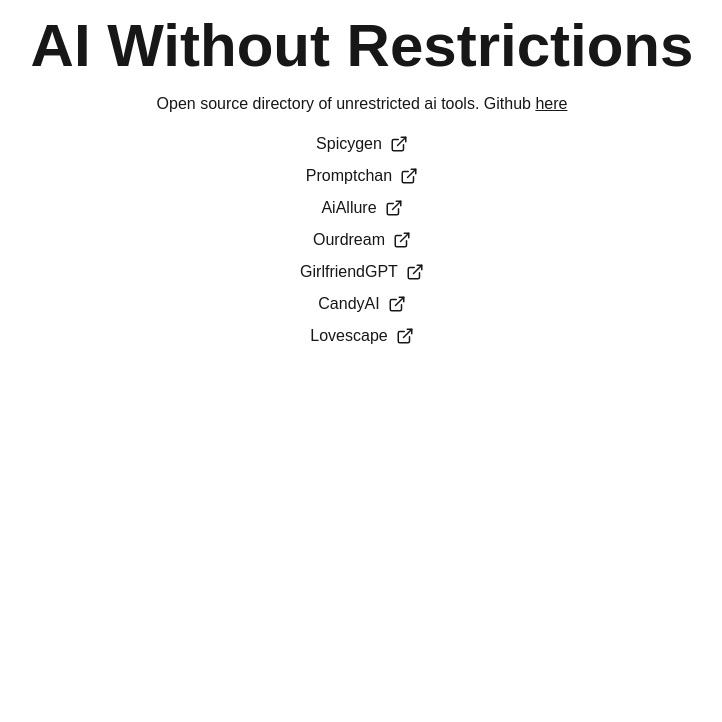
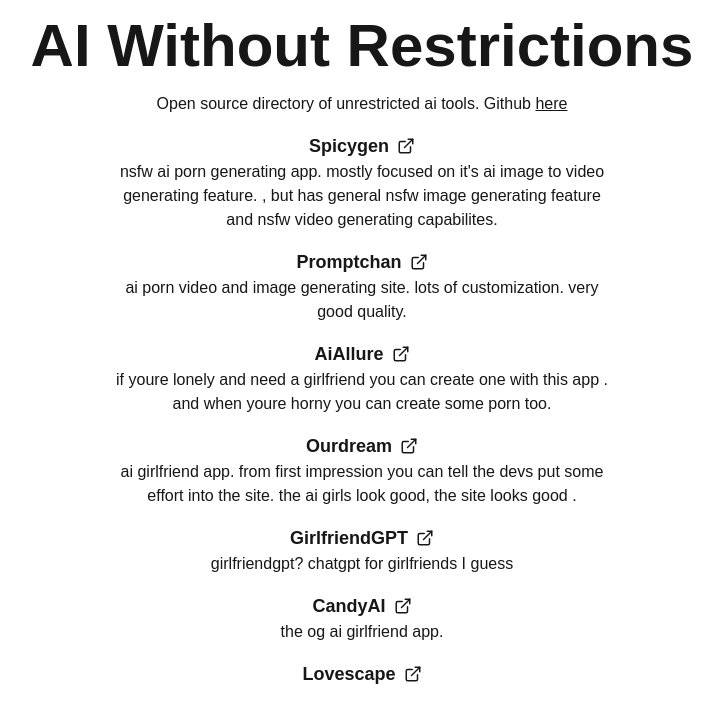
Before and after one commit to newmethids/ai-without-restrictions, a Next.js app: page / in a window 1280 px wide. Shown: the top 722 px of the page, without its empty margins (278-1000 px from the left). Built offline with nearby package versions, Linux system fonts and the light colour scheme.

Commit message:
add some descriptions

```diff
--- a/src/app/sitelist.ts
+++ b/src/app/sitelist.ts
@@ -1,35 +1,43 @@
 type site = {
     name: string,
     link: string,
+    description: string,
 }
 
 export const sitelist: site[] = [
     {
         name: "Spicygen",
-        link: "https://spicygen.ai/?ref=mme3ytq"
+        link: "https://spicygen.ai/?ref=mme3ytq",
+        description: "nsfw ai porn generating app. mostly focused on it's ai image to video generating feature. , but has general nsfw image generating feature and nsfw video generating capabilites."
     },
     {
         name: "Promptchan",
-        link: "https://promptchan.com/m/G1ubXL34SvaTaXMrev0TToWZFsV2/trend?landing=/ai-porn"
+        link: "https://promptchan.com/m/G1ubXL34SvaTaXMrev0TToWZFsV2/trend?landing=/ai-porn",
+        description: "ai porn video and image generating site. lots of customization. very good quality. "
     },
     {
         name: "AiAllure",
-        link: "https://www.aiallure.com/generate-ai-porn-nsfw/videos?ref=2xhQYT48U1BrBFQfgFc7Bohoik1"
+        link: "https://www.aiallure.com/generate-ai-porn-nsfw/videos?ref=2xhQYT48U1BrBFQfgFc7Bohoik1",
+        description: "if youre lonely and need a girlfriend you can create one with this app . and when youre horny you can create some porn too. "
     },
     {
         name: "Ourdream",
-        link: "https://ourdream.ai/generate?ref=nsfwgen"
+        link: "https://ourdream.ai/generate?ref=nsfwgen",
+        description: "ai girlfriend app. from first impression you can tell the devs put some effort into the site. the ai girls look good, the site looks good ."
     },
     {
         name: "GirlfriendGPT",
-        link: "https://t.mbsrv2.com/367665/7477?popUnder=true&aff_sub5=SF_006OG000004lmDN"
+        link: "https://t.mbsrv2.com/367665/7477?popUnder=true&aff_sub5=SF_006OG000004lmDN",
+        description: "girlfriendgpt? chatgpt for girlfriends I guess "
     },
     {
         name: "CandyAI",
-        link: "https://t.mbsrv2.com/367665/6646?popUnder=true&aff_sub5=SF_006OG000004lmDN"
+        link: "https://t.mbsrv2.com/367665/6646?popUnder=true&aff_sub5=SF_006OG000004lmDN",
+        description: "the og ai girlfriend app. "
     },
     {
         name: "Lovescape",
-        link: "https://t.mbsrv2.com/367665/7887?popUnder=true&aff_sub5=SF_006OG000004lmDN"
+        link: "https://t.mbsrv2.com/367665/7887?popUnder=true&aff_sub5=SF_006OG000004lmDN",
+        description: ""
     }
 ]
--- a/src/app/sites.tsx
+++ b/src/app/sites.tsx
@@ -6,11 +6,12 @@
 
 
     return (
-        <ol className={"flex gap-2 flex-col"}>
+        <ol className={"flex gap-4 flex-col max-w-[500px]"}>
             {sitelist.map(x => {
                 return (
                     <li key={x.name}>
-                        <a className={"flex gap-2 items-center justify-center"} target={"_blank"} href={x.link}>{x.name}<svg xmlns="http://www.w3.org/2000/svg" width="18" height="18" viewBox="0 0 24 24" fill="none" stroke="currentColor" strokeWidth="2" strokeLinecap="round" strokeLinejoin="round" className="lucide lucide-external-link-icon lucide-external-link"><path d="M15 3h6v6"/><path d="M10 14 21 3"/><path d="M18 13v6a2 2 0 0 1-2 2H5a2 2 0 0 1-2-2V8a2 2 0 0 1 2-2h6"/></svg></a>
+                        <a className={"flex gap-2 text-lg font-black items-center justify-center"} target={"_blank"} href={x.link}>{x.name}<svg xmlns="http://www.w3.org/2000/svg" width="18" height="18" viewBox="0 0 24 24" fill="none" stroke="currentColor" strokeWidth="2" strokeLinecap="round" strokeLinejoin="round" className="lucide lucide-external-link-icon lucide-external-link"><path d="M15 3h6v6"/><path d="M10 14 21 3"/><path d="M18 13v6a2 2 0 0 1-2 2H5a2 2 0 0 1-2-2V8a2 2 0 0 1 2-2h6"/></svg></a>
+                        <p className={"text-center"}>{x.description}</p>
                     </li>
                 )
             })}
```
